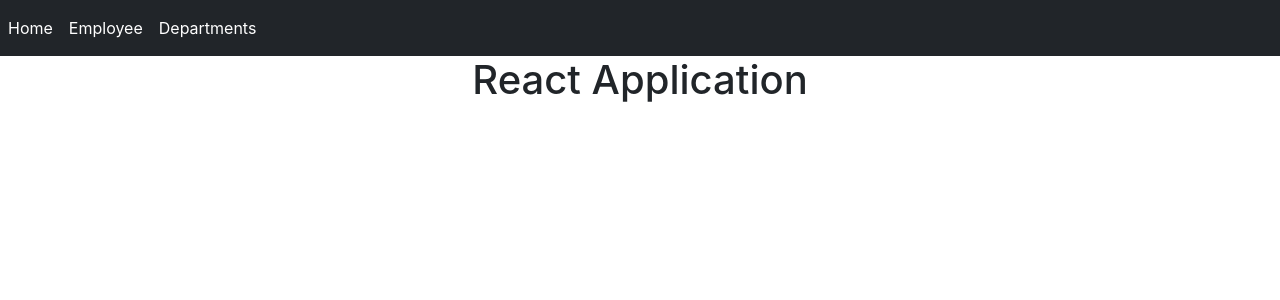
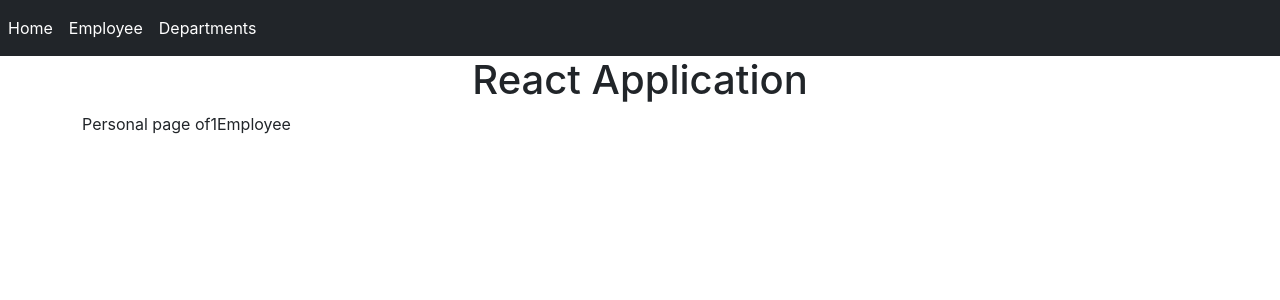
Before and after one commit to MiBBy-4/employee_frontend, a React (Create React App) app: page /employee/1 in a window 1280 px wide. Shown: the top 300 px of the page. Built offline with nearby package versions, Linux system fonts and the light colour scheme; no server answers.

Commit message:
feat: formulated a functional design of Employee personal page

```diff
--- a/src/App.jsx
+++ b/src/App.jsx
@@ -2,6 +2,7 @@ import { Routes, Route } from 'react-router-dom';
 import MainDepartment from './views/department/Main';
 import MainEmployee from './views/employee/Main';
 import Navigation from './components/templates/Navigation';
+import Employee from './views/employee/Employee';
 
 function App() {
   return (
@@ -16,6 +17,7 @@ function App() {
           path="/employee"
           element={<MainEmployee />}
         />
+        <Route path="/employee/:employeeId" element={<Employee />} />
       </Routes>
     </div>
   );
--- /dev/null
+++ b/src/views/employee/Employee.jsx
@@ -0,0 +1,26 @@
+import { useState, useEffect } from 'react';
+import { useParams } from 'react-router';
+import { getEmployee } from '../../requests/apiRequests/EmployeeRequests';
+
+export default function Employee() {
+  const [employee, setEmployee] = useState([]);
+  const { employeeId } = useParams();
+
+  const setState = async () => {
+    const response = await getEmployee(employeeId);
+    const { data } = response;
+    setEmployee(data);
+  };
+
+  useEffect(() => {
+    setState();
+  });
+
+  return (
+    <div className="container">
+      Personal page of
+      {employeeId}
+      Employee
+    </div>
+  );
+}
--- a/src/views/employee/Main.jsx
+++ b/src/views/employee/Main.jsx
@@ -16,8 +16,8 @@ export default function MainEmployee() {
     setState();
   });
 
-  const handleEditClick = () => {
-    navigate('/');
+  const handleEditClick = (employeeId) => {
+    navigate(`/employee/${employeeId}`);
   };
 
   return (
@@ -37,7 +37,7 @@ export default function MainEmployee() {
               <td>{employee.employee_name}</td>
               <td>{employee.date_of_joining}</td>
               <td>{employee.department_name}</td>
-              <td><button className="btn btn-secondary" type="button" onClick={() => handleEditClick()}>Edit</button></td>
+              <td><button className="btn btn-secondary" type="button" onClick={() => handleEditClick(employee.employee_id)}>Edit</button></td>
             </tr>
           ))}
         </tbody>
```
